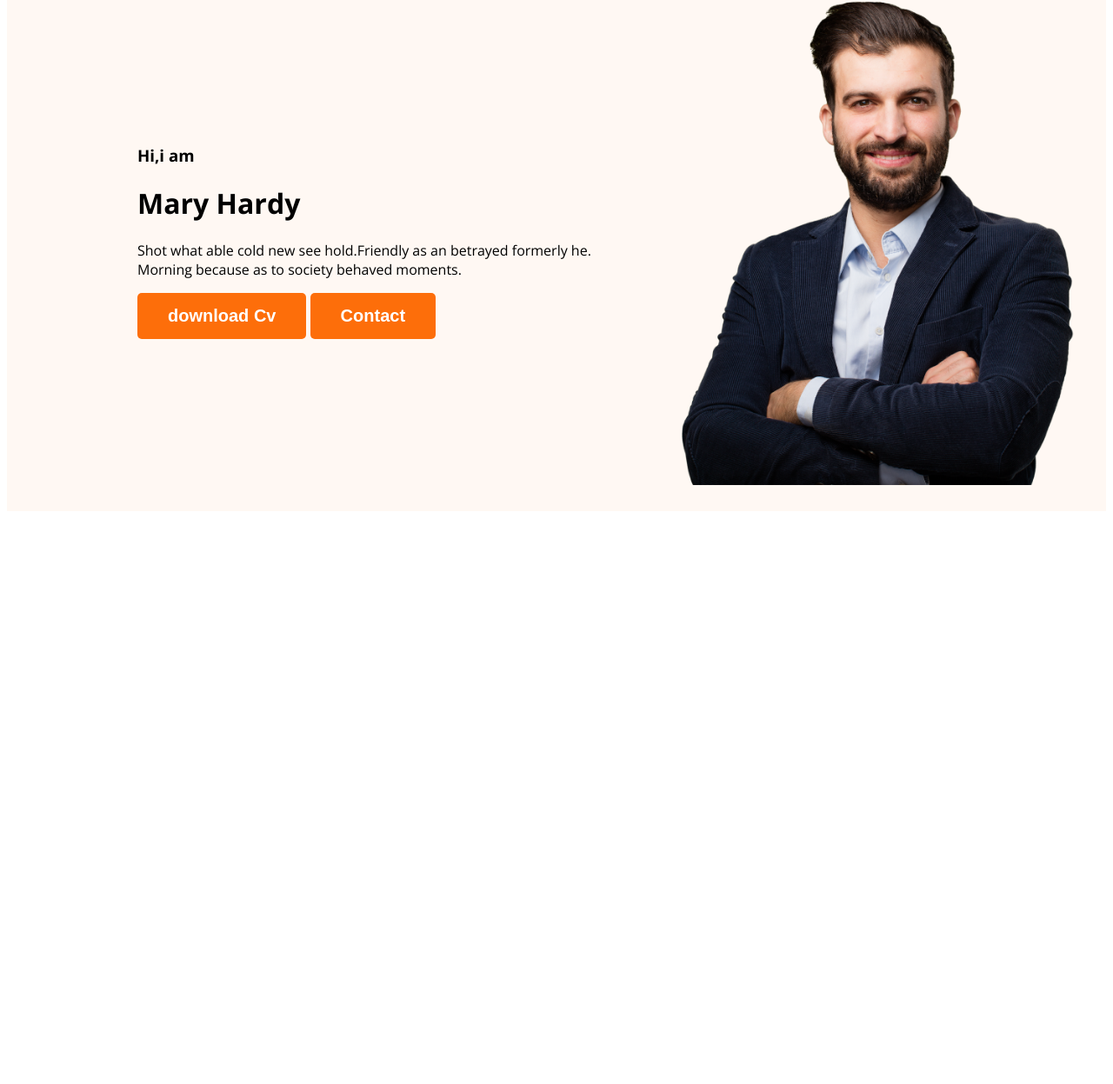
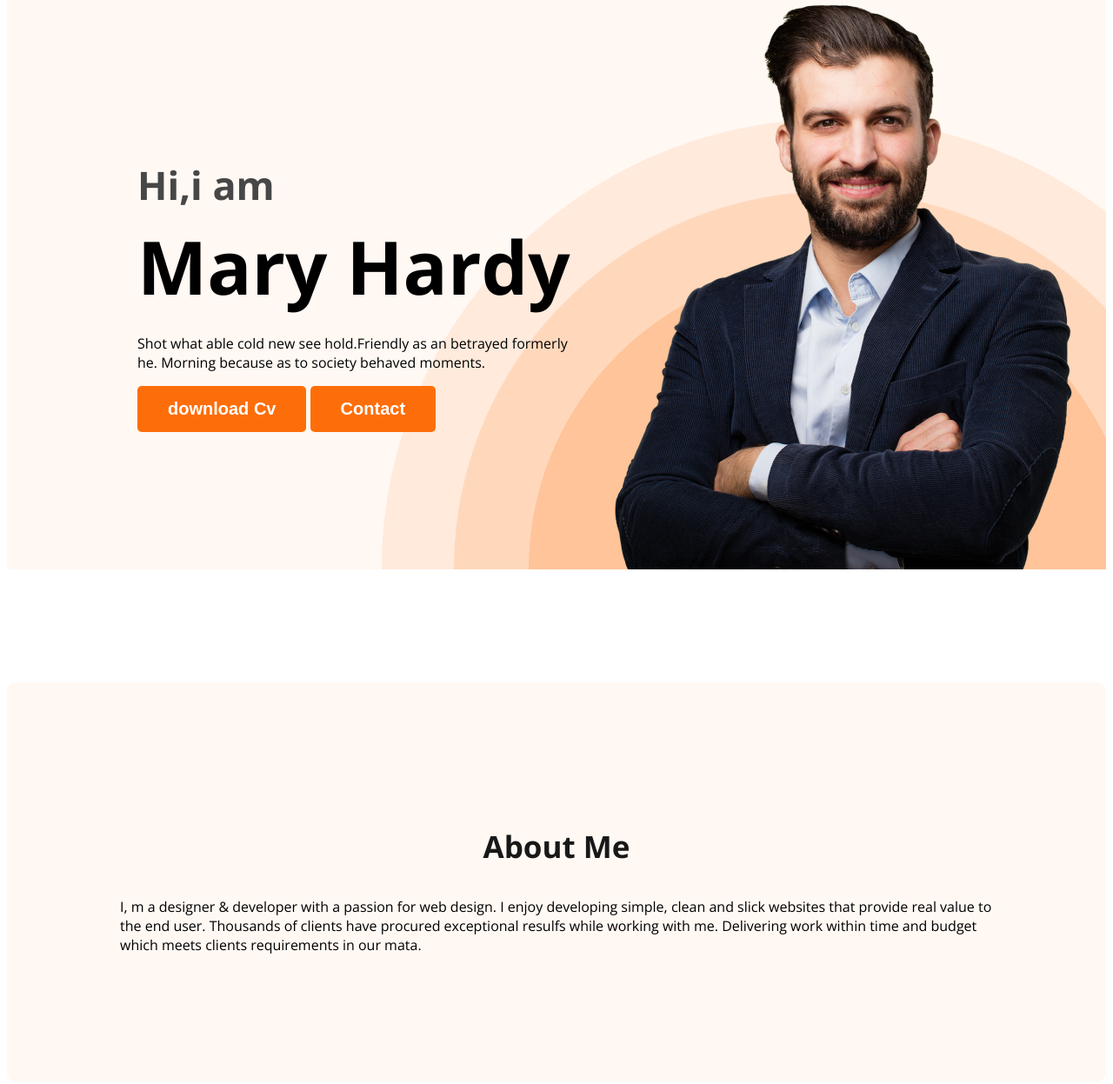
Before and after one commit to shiulisaren/developer-portfolio, a plain HTML site: page index.html in a window 1280 px wide. Shown: the part 210-1457 px from the top of the page at 87% size. Before the commit the page ends 806 px from the top, so only its background shows below. Drawn offline with nearby package versions, Linux system fonts and the light colour scheme.

Commit message:
about section created

```diff
--- a/index.html
+++ b/index.html
@@ -26,7 +26,8 @@
             <div class="banner-conten">
                 <h3 class="banner-greting">Hi,i am</h3>
                 <h1 class="banner-title">Mary Hardy</h1>
-                <p>Shot what able cold new see hold.Friendly as an betrayed formerly he. Morning because as to society
+                <p>Shot what able cold new see hold.Friendly as an betrayed formerly he.
+                    Morning because as to society
                     behaved moments.</p>
                 <button class="button-primary">download Cv</button>
                 <button class="button-primary">Contact</button>
@@ -35,7 +36,13 @@
         </div>
     </header>
     <main>
-
+        <section class="about">
+            <h3 class="section-title"> About Me</h3>
+            <p class="section-description">I, m a designer & developer with a passion for web design. I enjoy developing
+                simple, clean and slick websites that provide real value to the end user. Thousands of clients have
+                procured exceptional resulfs while working with me. Delivering work within time and budget which meets
+                clients requirements in our mata.</p>
+        </section>
     </main>
     <footer>
 
--- a/styles/portfolio.css
+++ b/styles/portfolio.css
@@ -16,6 +16,20 @@
      font-weight: 700;
      padding: 15px 35px;
 
+ }
+
+ .section-title {
+     color: #181818;
+     text-align: center;
+     font-size: 35px;
+     font-weight: 700;
+
+ }
+
+ .section-descripton {
+     color: #757575;
+     text-align: center;
+     font-size: 18px;
  }
 
  /* nav related styles*/
@@ -53,15 +67,43 @@
  /* header related styles*/
  .header {
      background-color: #FFF8F3;
+     background-image: url(../images/header_bg.png);
+     background-repeat: no-repeat;
+     background-position: bottom right;
  }
 
  .banner {
-     padding: 30px 30px 30px 150px;
+     padding: 30px 30px 0px 150px;
      display: flex;
      align-items: center;
+     justify-content: space-between;
 
  }
 
- .banner .profile-picture {
-     width: 500px;
+ .banner-conten {
+     max-width: 500px;
  }
+
+
+ .banner-greting {
+     font-size: 45px;
+     color: #474747;
+     margin-bottom: 0;
+ }
+
+ .banner-title {
+     font-size: 85px;
+     font-weight: 700;
+     margin-top: 5px;
+     margin-bottom: 20px;
+ }
+
+ /*main section style*/
+
+ /*about section styles*/
+ .about {
+     padding: 130px;
+     border-radius: 10px;
+     background: #FFF8F3;
+     margin: 130px 0;
+ }
```
